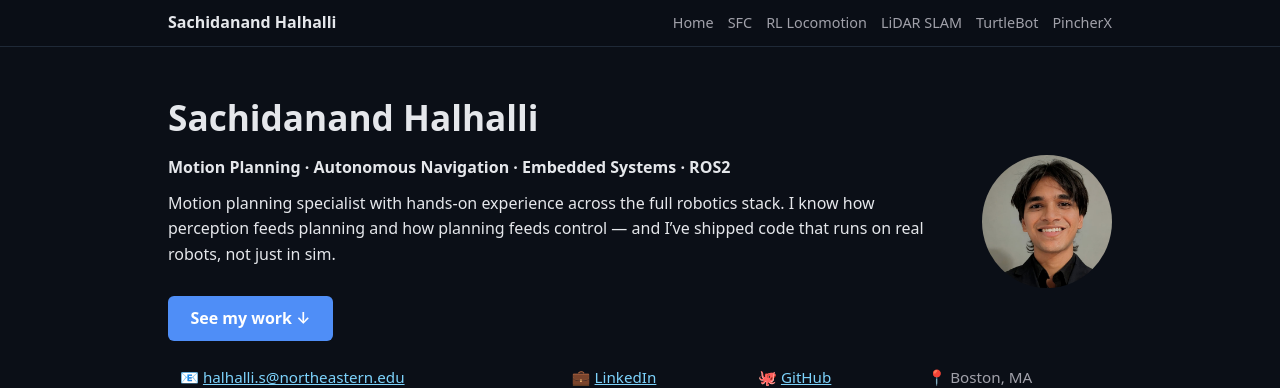
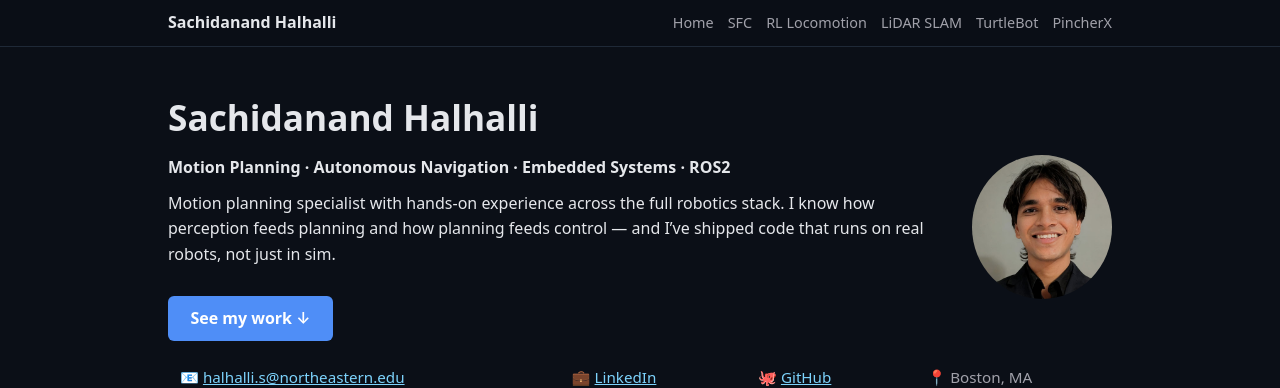
Before and after one commit to halhalli-s/halhalli-s.github.io, a Jekyll site: the page built from index.md, in a window 1280 px wide. Shown: the top 388 px of the page. Built offline with Jekyll 4.4.1, drawn with Linux system fonts in a browser that asks for light colours.

Commit message:
Update index.md

```diff
--- a/index.md
+++ b/index.md
@@ -5,7 +5,7 @@ title: Sachidanand Halhalli
 
 # Sachidanand Halhalli
 
-<img src="./Assets/images/profile_pic.jpeg" alt="Sachidanand Halhalli" style="width:130px;height:130px;border-radius:50%;object-fit:cover;object-position:center 8%;float:right;margin:0 0 1.5rem 2rem;">
+<img src="./Assets/images/profile_pic.jpeg" alt="Sachidanand Halhalli" style="width:140px;height:140px;border-radius:50%;object-fit:cover;object-position:center 8%;float:right;margin:0 0 1.5rem 2rem;">
 
 **Motion Planning · Autonomous Navigation · Embedded Systems · ROS2**
 
```
